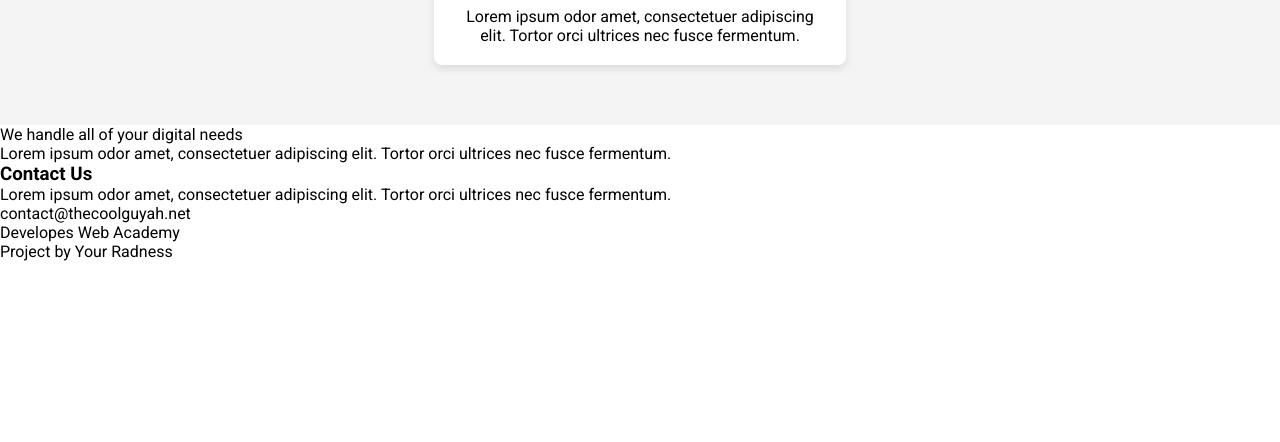
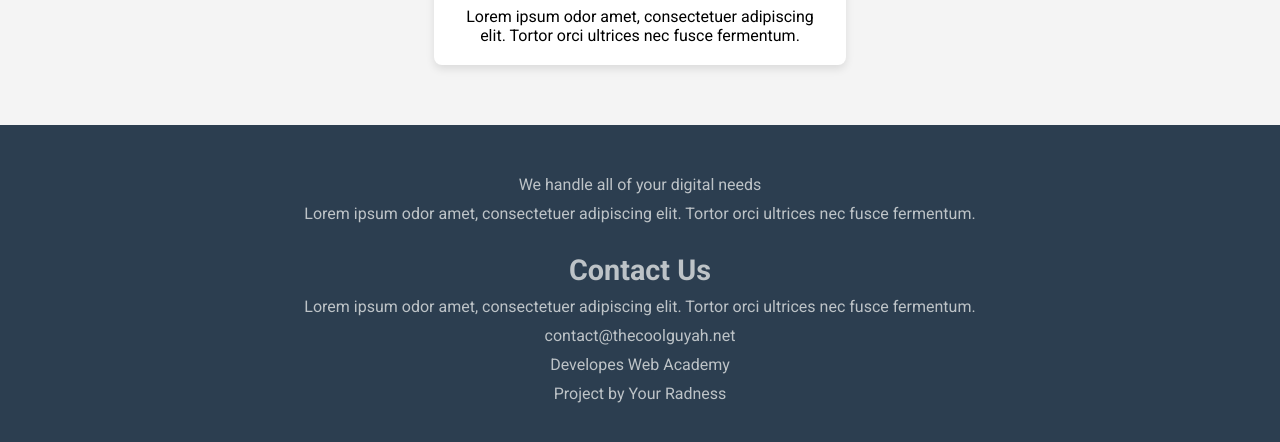
Before and after one commit to nickgriff99/Responsive-Landing-Page, a plain HTML site: page index.html in a window 1280 px wide. Shown: the part 762-1204 px from the top of the page. Before the commit the page ends 1023 px from the top, so only its background shows below. Drawn offline with Linux system fonts and the light colour scheme.

Commit message:
added footer css

```diff
--- a/styles.css
+++ b/styles.css
@@ -88,3 +88,28 @@ h1, h2, h3 {
   font-size: 1rem;
   margin-top: 10px;
 }
+
+.footer {
+  background-color: #2c3e50;
+  color: white;
+  padding: 40px 20px;
+  text-align: center;
+}
+
+.contact {
+  margin-top: 30px;
+}
+
+.contact h3 {
+  font-size: 1.8rem;
+}
+
+.contact div {
+  font-size: 1rem;
+}
+
+footer div {
+  font-size: 1rem;
+  margin-top: 10px;
+  color: #bdc3c7;
+}
```
